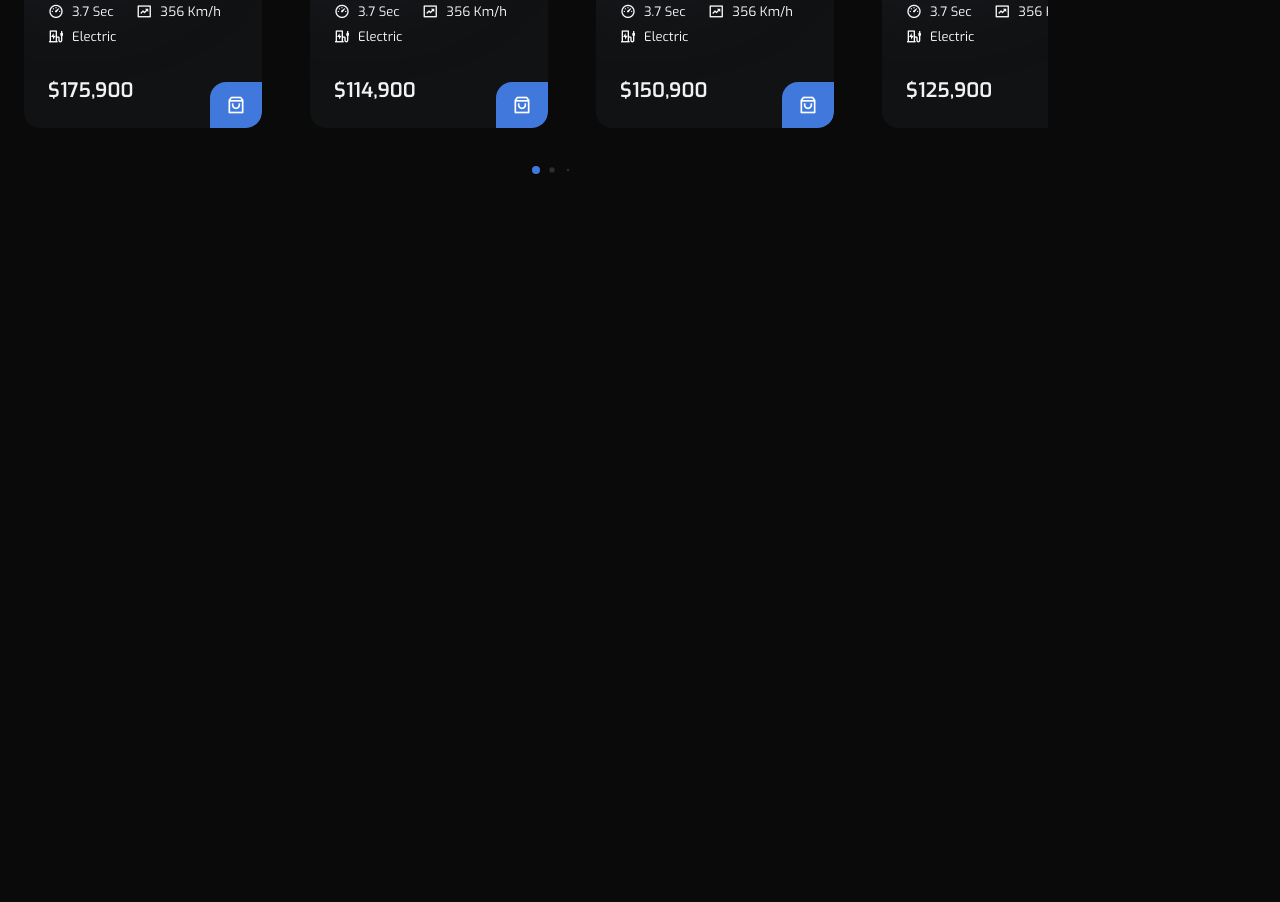
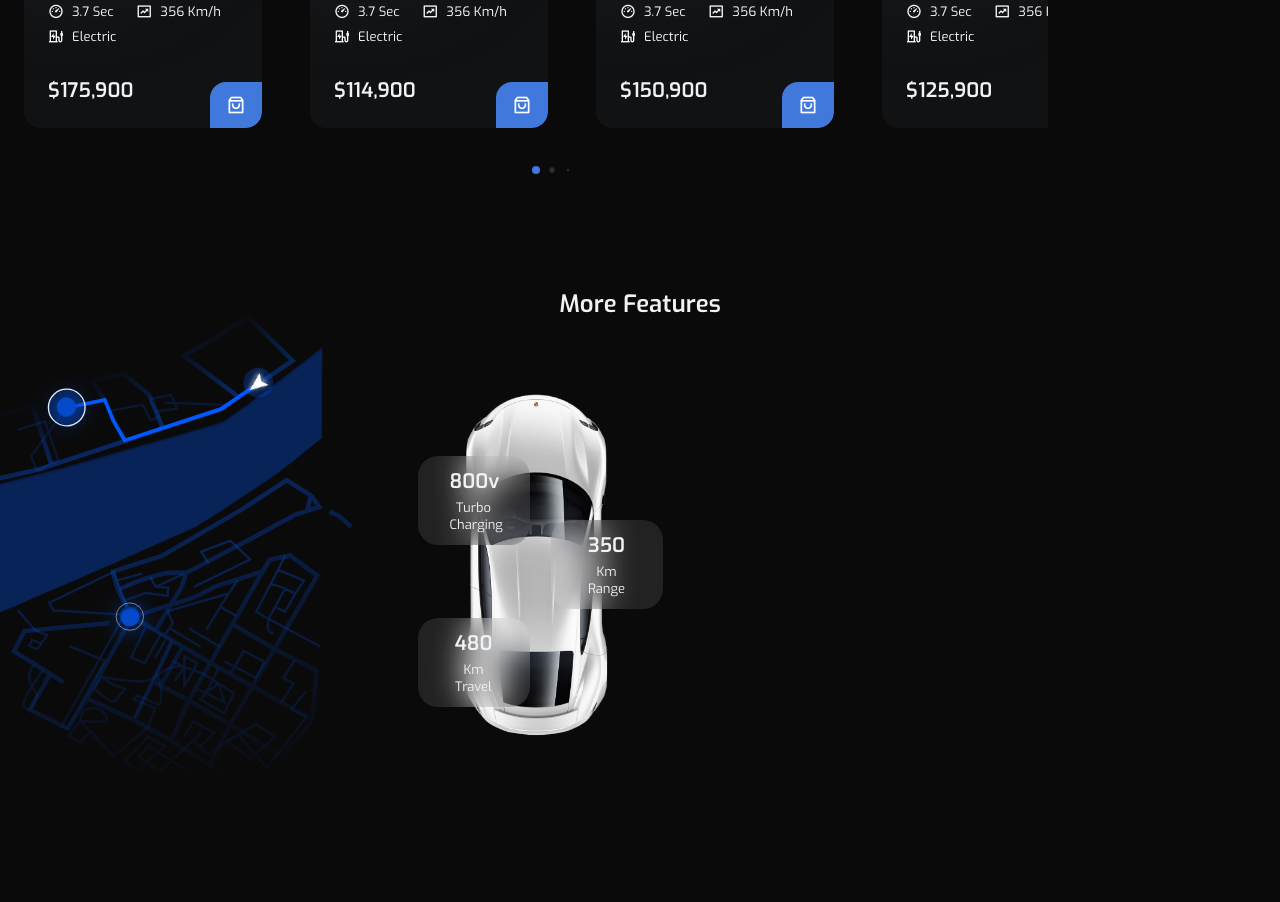
Before and after one commit to JudyTrillz/electric-cars, a plain HTML site: page index.html in a window 1280 px wide. Shown: the part 1803-2705 px from the top of the page. Before the commit the page ends 2539 px from the top, so only its background shows below. Drawn offline with nearby package versions, Linux system fonts and the light colour scheme.

Commit message:
Finished mobile version of the features section

```diff
--- a/assets/css/styles.css
+++ b/assets/css/styles.css
@@ -582,6 +582,80 @@ img {
 }
 
 /*=============== FEATURES ===============*/
+.features {
+  position: relative;
+  overflow: hidden;
+}
+
+.features__container {
+  padding-top: 2rem;
+  grid-template-columns: 285px;
+  justify-content: center;
+}
+
+.features__group {
+  position: relative;
+  display: grid;
+  z-index: 10;
+}
+
+.features__banner {
+  width: 150px;
+  justify-self: center;
+}
+
+.features__card {
+  width: 112px;
+  background-color: hsla(0, 0%, 100%, 0.1);
+  backdrop-filter: blur(16px);
+  border-radius: 1.25rem;
+  -webkit-border-radius: 1.25rem;
+  -moz-border-radius: 1.25rem;
+  -ms-border-radius: 1.25rem;
+  -o-border-radius: 1.25rem;
+  padding: 0.75rem 2rem;
+  text-align: center;
+  color: var(--title-color);
+  position: absolute;
+}
+
+.features__card-1 {
+  top: 4rem;
+  left: 1.5rem;
+}
+
+.features__card-2 {
+  top: 8rem;
+  right: 1rem;
+}
+
+.features__card-3 {
+  left: 1.5rem;
+  bottom: 2rem;
+}
+
+.features__card-title {
+  font-size: var(--h3-font-size);
+  margin-bottom: 0.25rem;
+}
+
+.features__card-description {
+  font-size: var(--smaller-font-size);
+}
+
+.features__map {
+  max-width: initial;
+  width: 450px;
+  position: absolute;
+  top: 8rem;
+  left: -3rem;
+  margin: auto;
+  transform: rotate(-22deg);
+  -webkit-transform: rotate(-22deg);
+  -moz-transform: rotate(-22deg);
+  -ms-transform: rotate(-22deg);
+  -o-transform: rotate(-22deg);
+}
 
 /*=============== FEATURED ===============*/
 
--- a/index.html
+++ b/index.html
@@ -352,7 +352,56 @@
       </section>
 
       <!--==================== FEATURES ====================-->
-      <section class="features section"></section>
+      <section class="features section">
+        <h2 class="section__title">More Features</h2>
+
+        <div class="features__container container grid">
+          <div class="features__group">
+            <img
+              src="/assets/img/features.png"
+              alt="features banner"
+              width="499"
+              height="1154"
+              loading="lazy"
+              class="features__banner" />
+
+            <div class="features__card features__card-1">
+              <h3 class="features__card-title">800v</h3>
+
+              <p class="features__card-description">
+                Turbo <br />
+                Charging
+              </p>
+            </div>
+
+            <div class="features__card features__card-2">
+              <h3 class="features__card-title">350</h3>
+
+              <p class="features__card-description">
+                Km <br />
+                Range
+              </p>
+            </div>
+
+            <div class="features__card features__card-3">
+              <h3 class="features__card-title">480</h3>
+
+              <p class="features__card-description">
+                Km <br />
+                Travel
+              </p>
+            </div>
+          </div>
+        </div>
+
+        <img
+          src="/assets/img/map.svg"
+          alt="features map"
+          width="1000"
+          height="1086"
+          loading="lazy"
+          class="features__map" />
+      </section>
 
       <!--==================== FEATURED ====================-->
       <section class="featured section" id="featured"></section>
```
